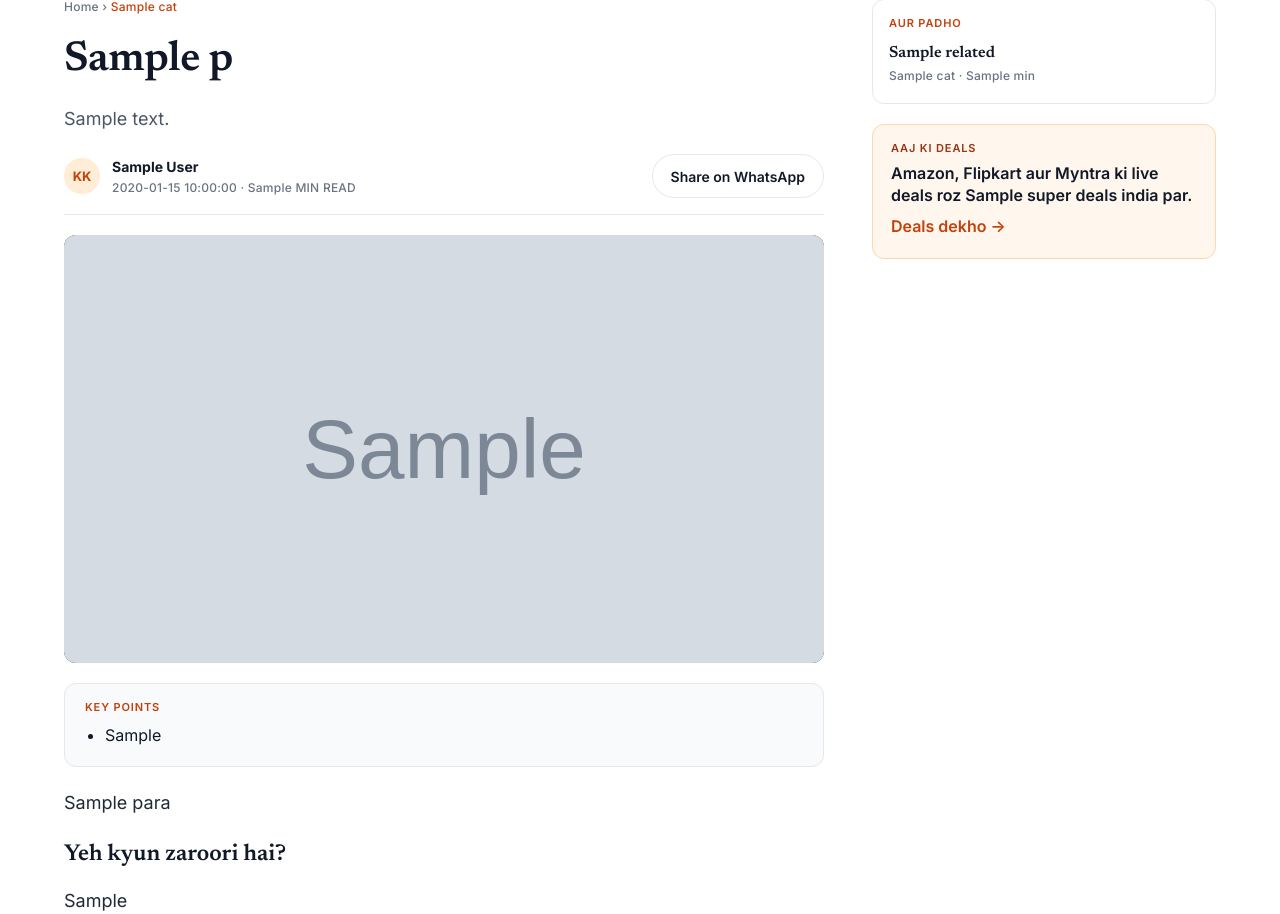
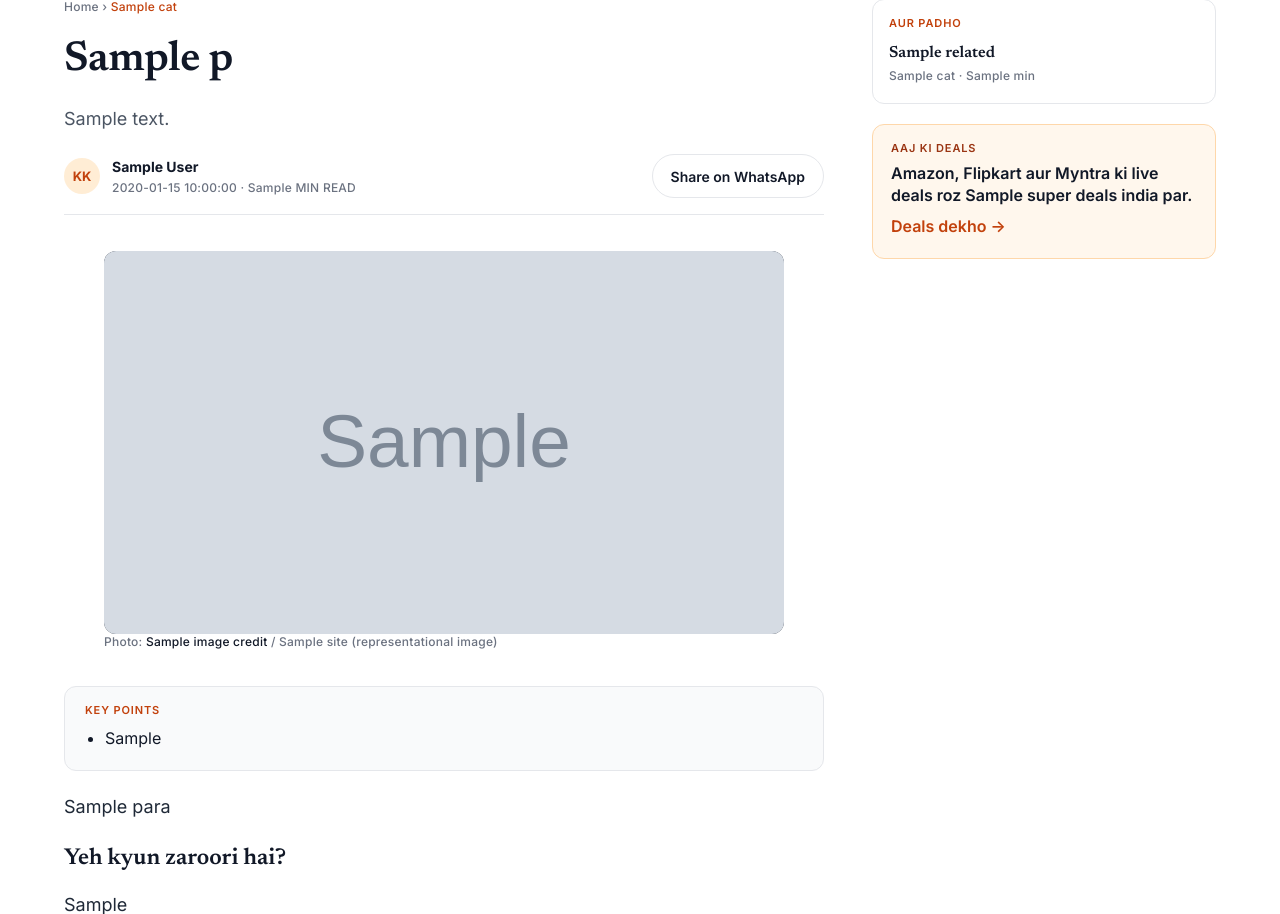
Before and after one commit to jadavjay18/khabarkaro, a Python web app: template site_builder/templates/post.html in a window 1280 px wide. Shown: the part 154-1068 px from the top of the page. Run offline with Jinja, Linux system fonts and the light colour scheme; the template is opened without the code that fills it: most values are stand-ins (such as "Sample title", 1, 10 or a date in 2020); grey boxes marked "Sample" are stand-in pictures.

Commit message:
Post template: photo with credit or headline card; fix first post typo; image_query

```diff
--- a/site_builder/templates/post.html
+++ b/site_builder/templates/post.html
@@ -4,7 +4,7 @@
 {% block description %}{{ p.summary }}{% endblock %}
 {% block canonical %}{{ p.url }}{% endblock %}
 {% block og_type %}article{% endblock %}
-{% block og_image %}{% if p.image %}<meta property="og:image" content="{{ p.image }}">{% endif %}{% endblock %}
+{% block og_image %}{% if p.share_image %}<meta property="og:image" content="{{ p.share_image }}"><meta name="twitter:image" content="{{ p.share_image }}">{% endif %}{% endblock %}
 {% block head_extra %}
 <script type="application/ld+json">{{ p.jsonld | safe }}</script>
 {% endblock %}
@@ -19,7 +19,14 @@
     <span class="who"><b>{{ p.author }}</b><span class="meta">{{ p.date_label }} · {{ p.read_min }} MIN READ</span></span>
     <a class="btn share" href="https://wa.me/?text={{ (p.title ~ ' ' ~ cfg.base_url ~ p.url) | urlencode }}" target="_blank" rel="noopener">Share on WhatsApp</a>
   </div>
-  {% if p.image %}<figure class="post-img" style="margin:0"><img src="{{ p.image }}" alt="{{ p.image_alt or p.title }}"></figure>{% endif %}
+  {% if p.image %}
+  <figure class="post-fig">
+    <div class="post-img"><img src="{{ p.image }}" alt="{{ p.image_alt or p.title }}"></div>
+    {% if p.image_credit %}<figcaption class="meta">Photo: <a href="{{ p.image_credit.url }}" target="_blank" rel="noopener nofollow">{{ p.image_credit.name }}</a> / {{ p.image_credit.site }} (representational image)</figcaption>{% endif %}
+  </figure>
+  {% elif p.card %}
+  <figure class="post-fig"><div class="post-img"><img src="{{ p.card }}" alt=""></div></figure>
+  {% endif %}
 
   {% if p.key_points %}
   <section class="keypoints">
```
Also changed, not shown: content/posts/2026-11-27-0003-parliament-special-sitting-delimitation-womens-quota-buzz.json (+4 -3 lines).
